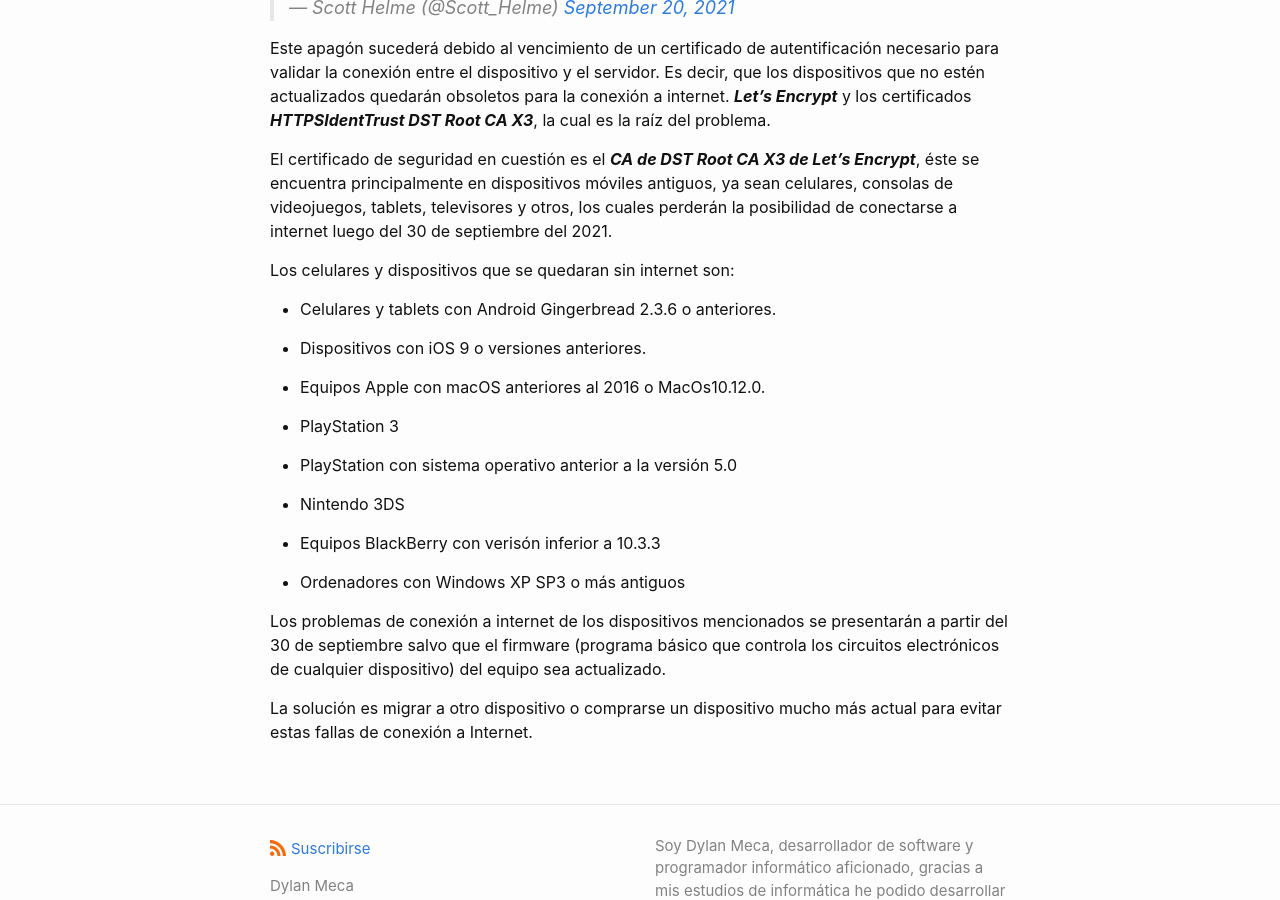
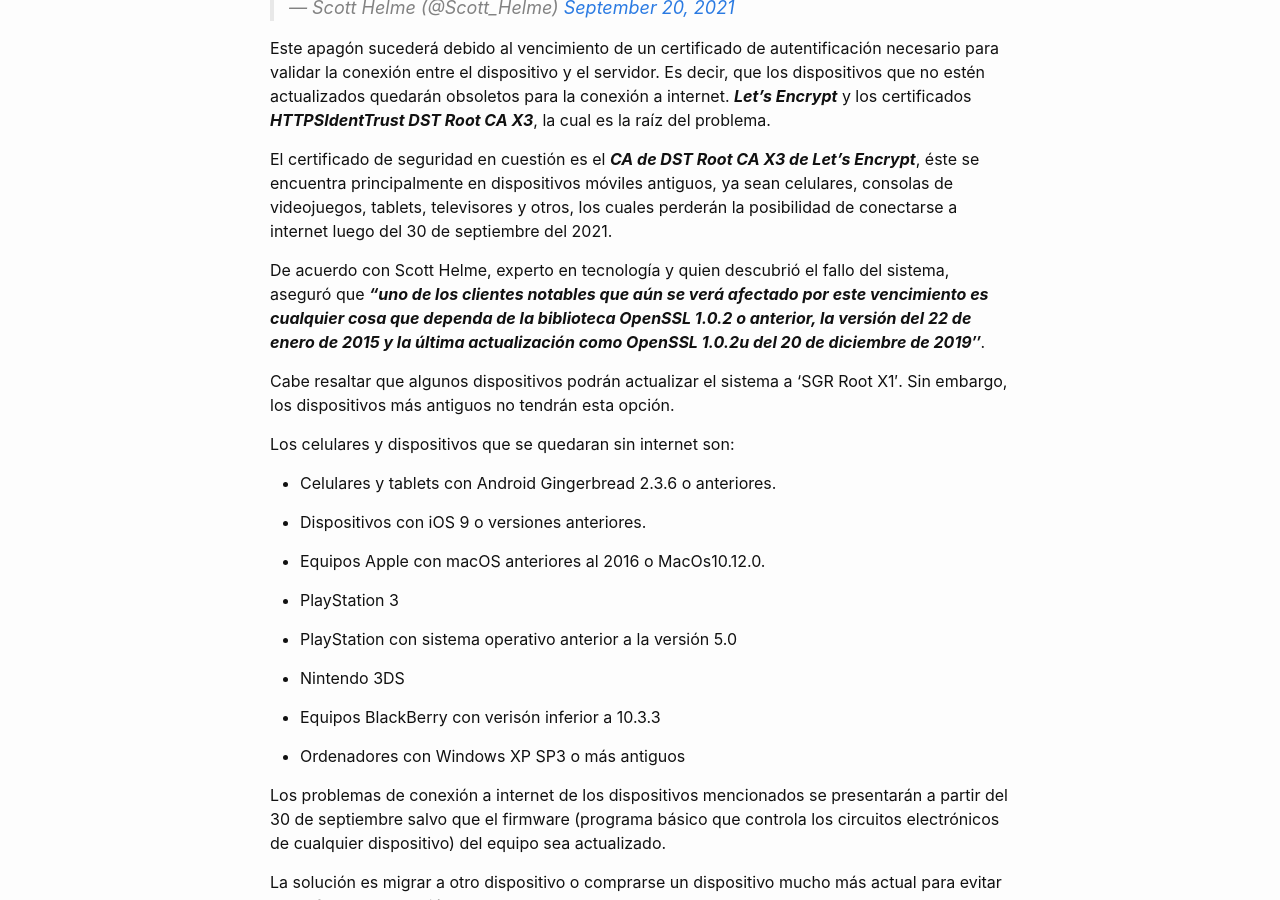
Before and after one commit to dylanmeca/dylanmeca.github.io, a Jekyll site: the page built from _posts/2021-09-29-el-30-de-septiembre-estos-dispositivos-se-quedaran-sin-internet.md, in a window 1280 px wide and 900 px high, scrolled down 453 px. Built offline with Jekyll 4.4.1, drawn with Linux system fonts in a browser that asks for light colours; a script that is not in the unit is left out; comment, search, counter and statistics services are not loaded.

Commit message:
Update 2021-09-29-el-30-de-septiembre-estos-dispositivos-se-quedaran-sin-internet.md

```diff
--- a/_posts/2021-09-29-el-30-de-septiembre-estos-dispositivos-se-quedaran-sin-internet.md
+++ b/_posts/2021-09-29-el-30-de-septiembre-estos-dispositivos-se-quedaran-sin-internet.md
@@ -34,6 +34,10 @@
 
 El certificado de seguridad en cuestión es el ***CA de DST Root CA X3 de Let’s Encrypt***, éste se encuentra principalmente en dispositivos móviles antiguos, ya sean celulares, consolas de videojuegos, tablets, televisores y otros, los cuales perderán la posibilidad de conectarse a internet luego del 30 de septiembre del 2021.
 
+De acuerdo con Scott Helme, experto en tecnología y quien descubrió el fallo del sistema, aseguró que ***“uno de los clientes notables que aún se verá afectado por este vencimiento es cualquier cosa que dependa de la biblioteca OpenSSL 1.0.2 o anterior, la versión del 22 de enero de 2015 y la última actualización como OpenSSL 1.0.2u del 20 de diciembre de 2019″***.
+
+Cabe resaltar que algunos dispositivos podrán actualizar el sistema a ‘SGR Root X1′. Sin embargo, los dispositivos más antiguos no tendrán esta opción.
+
 Los celulares y dispositivos que se quedaran sin internet son:
 
 * Celulares y tablets con Android Gingerbread 2.3.6 o anteriores.
```
